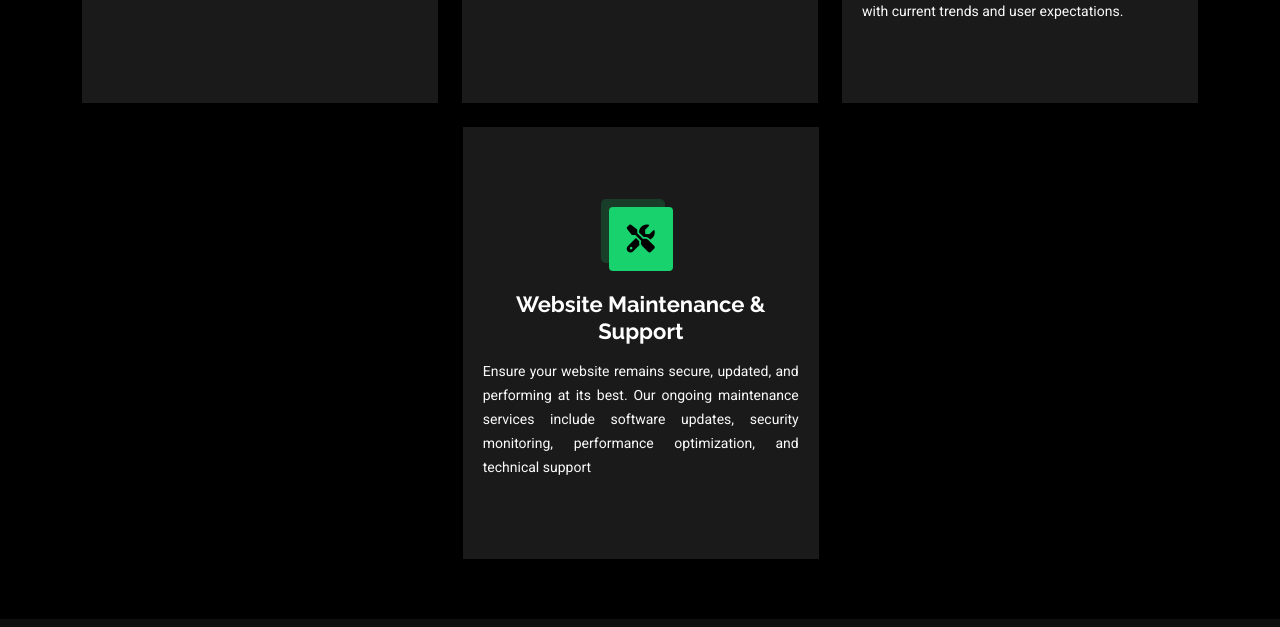
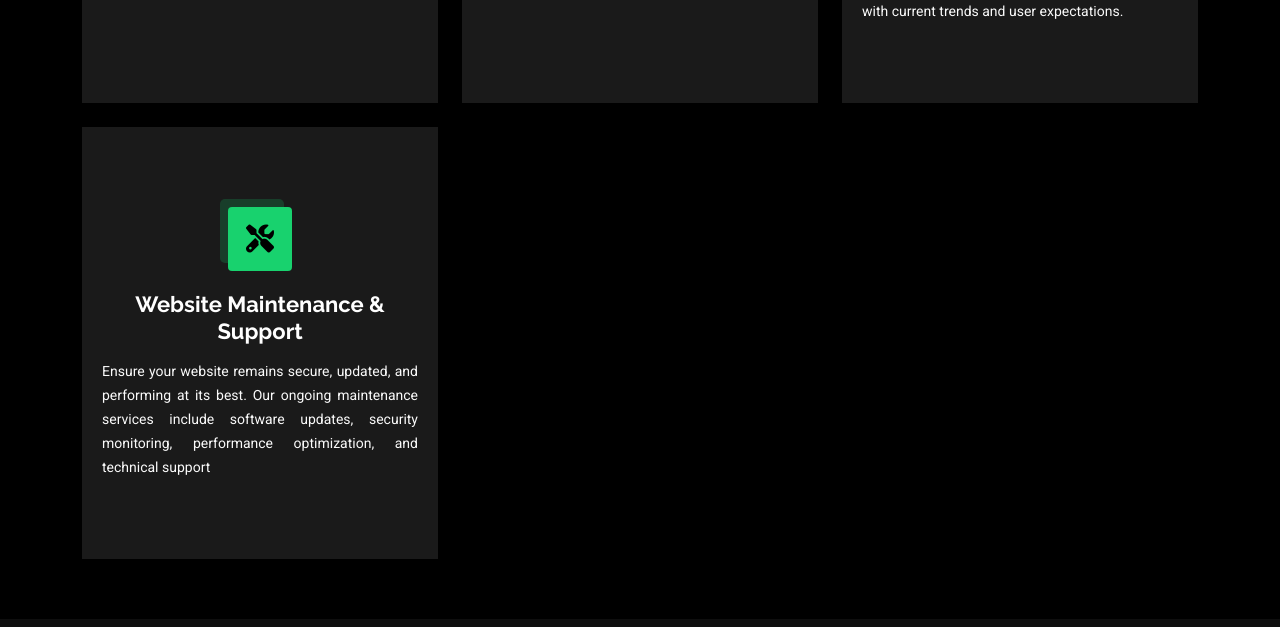
Before and after one commit to Affsall/portfolio, a plain HTML site: page services.html in a window 1280 px wide. Shown: the part 747-1374 px from the top of the page. Drawn offline with Linux system fonts and the light colour scheme.

Commit message:
Update services.html

```diff
--- a/services.html
+++ b/services.html
@@ -153,7 +153,7 @@
             </div>
           </div><!-- End Service Item -->
 
-          <div class="col-lg-4 col-md-6" data-aos="fade-up" data-aos-delay="600" style="margin-left: 33.4%;">
+          <div class="col-lg-4 col-md-6" data-aos="fade-up" data-aos-delay="600" >
             <div class="service-item position-relative">
               <div class="icon">
                 <i class="fas fa-tools"></i>
```
